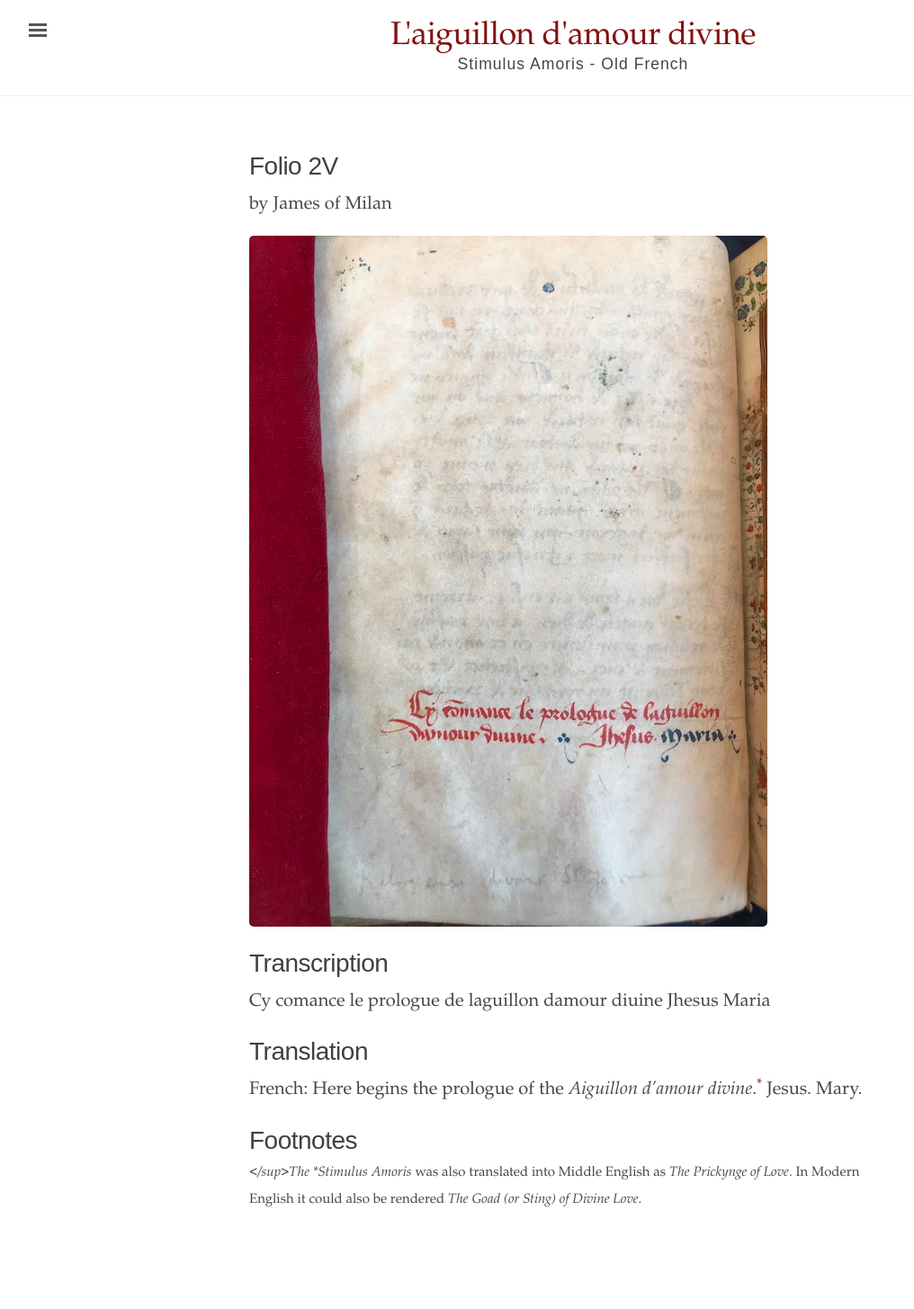
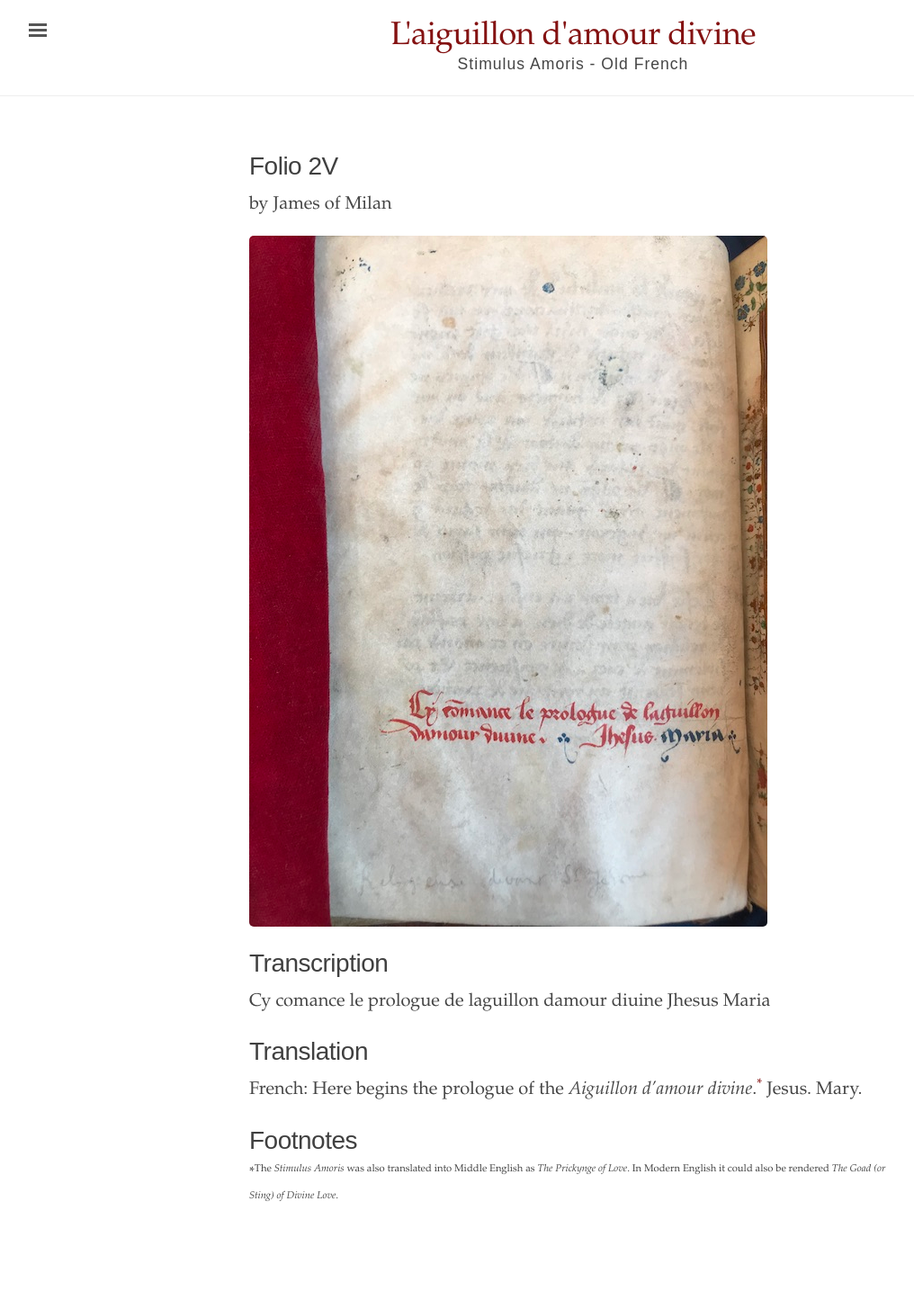
Before and after one commit to oldfrenchtexts/L-aiguillon-d-amour-divine, a Jekyll site: the page built from _texts/Folio 2V.md, in a window 1280 px wide. Shown: the whole page at 90% size, without its empty margins (3-1019 px from the left). Built offline with Jekyll 4.4.1, drawn with Linux system fonts in a browser that asks for light colours.

Commit message:
Update Folio 2V.md

```diff
--- a/_texts/Folio 2V.md
+++ b/_texts/Folio 2V.md
@@ -18,4 +18,4 @@ French: Here begins the prologue of the *Aiguillon d’amour divine*.<sup><a hre
 
 # Footnotes
 
-<sup id="fn1">*</sup>The *Stimulus Amoris* was also translated into Middle English as *The Prickynge of Love*. In Modern English it could also be rendered *The Goad (or Sting) of Divine Love*.
+<sup id="fn1">*<sup>The *Stimulus Amoris* was also translated into Middle English as *The Prickynge of Love*. In Modern English it could also be rendered *The Goad (or Sting) of Divine Love*.
```
